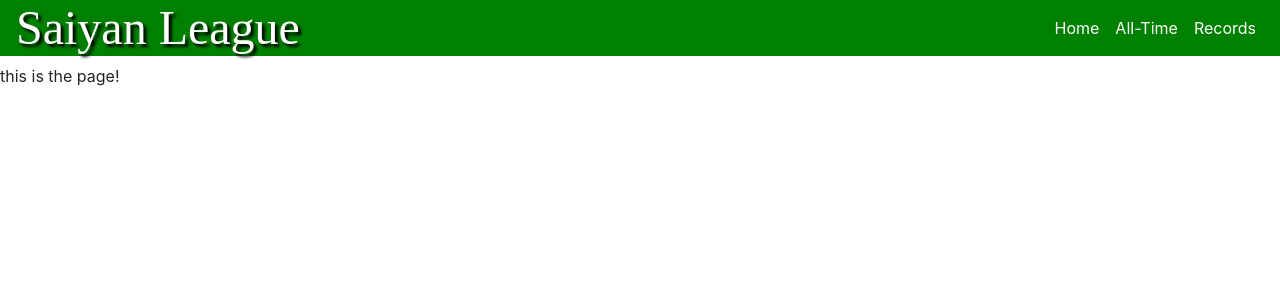
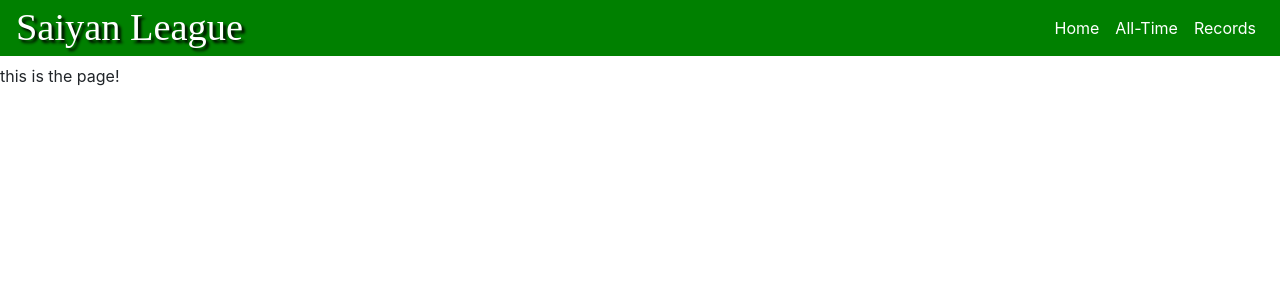
Before and after one commit to Anverch/fantasy-football, a React (Create React App) app: page / in a window 1280 px wide. Shown: the top 300 px of the page. Built offline with nearby package versions, Linux system fonts and the light colour scheme.

Commit message:
update nav display-2

```diff
--- a/src/components/Navigation/Navigation.css
+++ b/src/components/Navigation/Navigation.css
@@ -22,7 +22,7 @@
     color: white;
     margin-left: 1rem;
     text-decoration: none;
-    font-size: 3rem;
+    font-size: 5vmin;
     font-family: "Brush Script MT";
     text-shadow: 3px 3px 3px black;
 }
@@ -56,5 +56,6 @@
 
     .nav_logo {
         margin-left: 0;
+        font-size: 3vmax;
     }
 }
```
